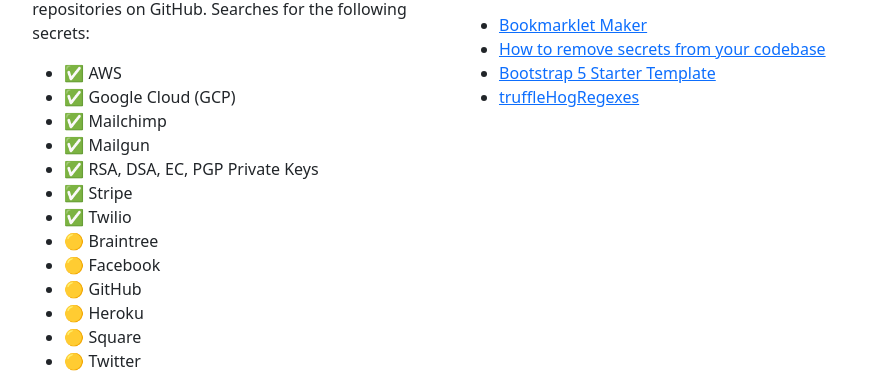
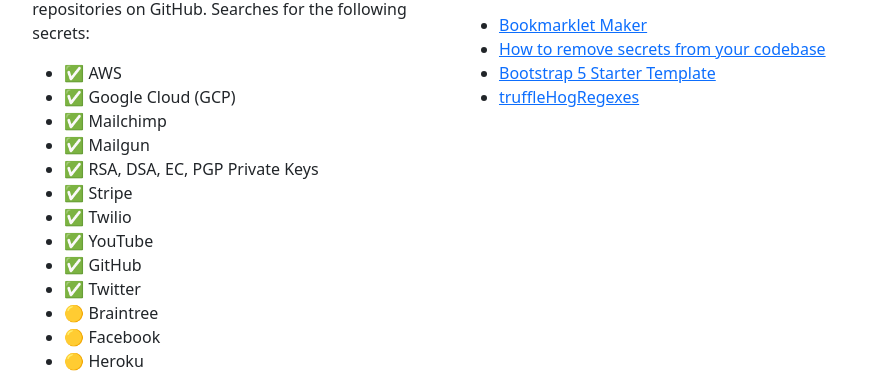
Before and after one commit to sourcegraph-community/no-secrets, a plain HTML site: page index.html in a window 1280 px wide. Shown: the part 585-958 px from the top of the page, without its empty margins (197-1082 px from the left). Drawn offline with nearby package versions, Linux system fonts and the light colour scheme.

Commit message:
Update list
Signed-off-by: Justin Dorfman <justindorfman@gmail.com>

```diff
--- a/index.html
+++ b/index.html
@@ -60,12 +60,13 @@
                 <li>✅ RSA, DSA, EC, PGP Private Keys</li>
                 <li>✅ Stripe</li>
                 <li>✅ Twilio</li>
+                <li>✅ YouTube</li>
+                <li>✅ GitHub</li>
+                <li>✅ Twitter</li>
                 <li>🟡 Braintree</li>
                 <li>🟡 Facebook</li>
-                <li>🟡 GitHub</li>
                 <li>🟡 Heroku</li>
                 <li>🟡 Square</li>
-                <li>🟡 Twitter</li>
 
               </ul>
             </div>
```
